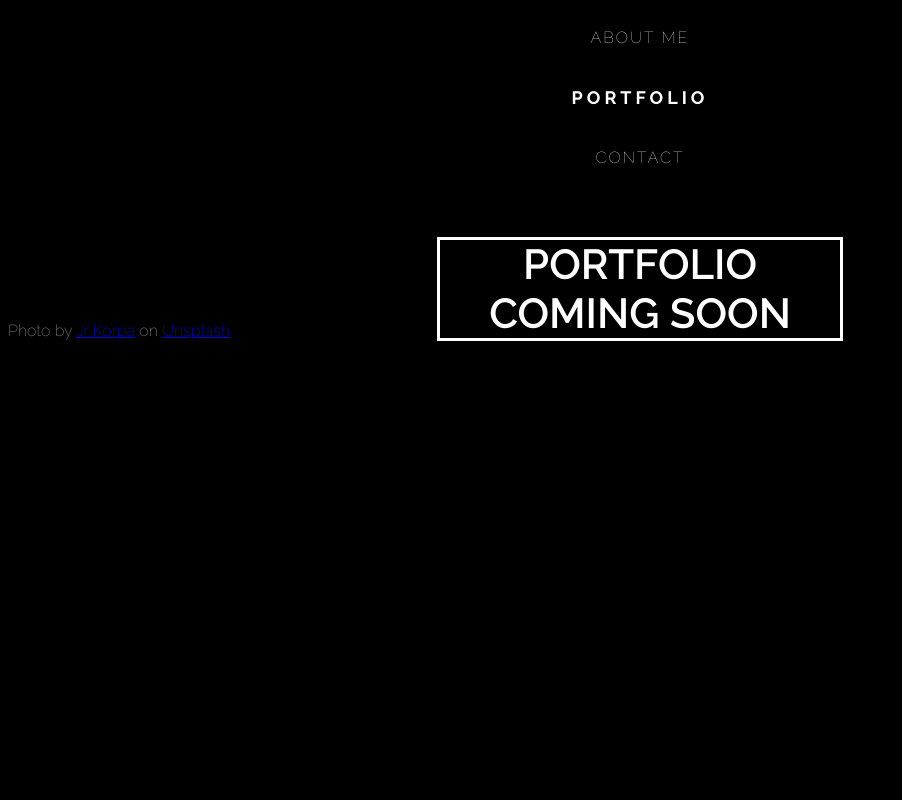
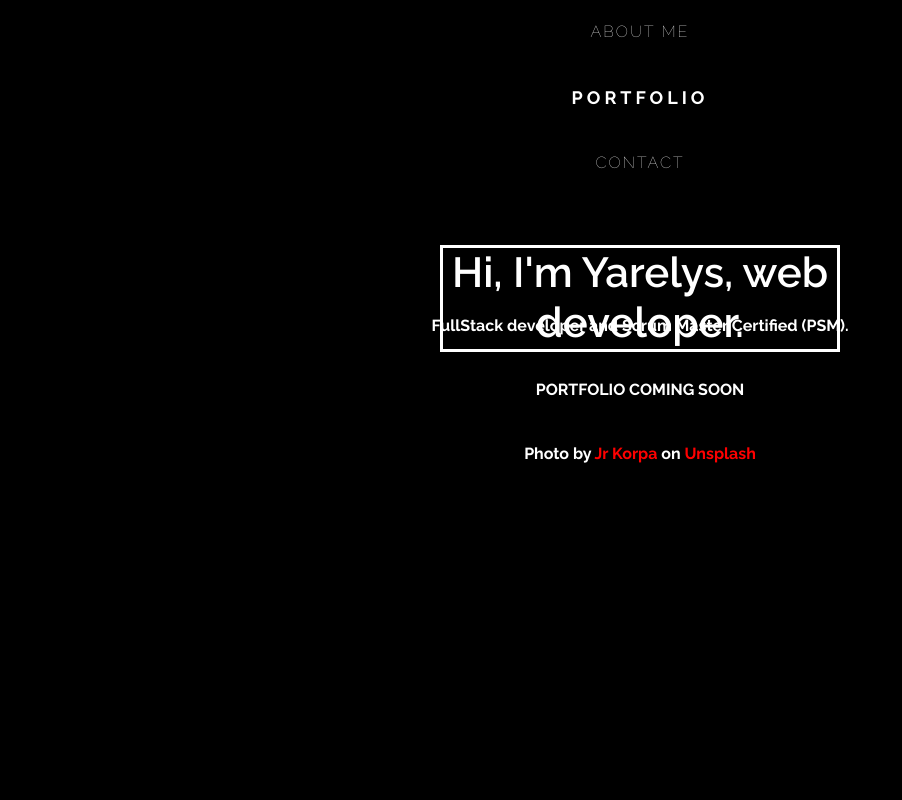
Before and after one commit to YarelysRR/yarelysrr.github.io, a plain HTML site: page index.html in a window 1280 px wide. Shown: the top 800 px of the page, without its empty margins (0-902 px from the left). Drawn offline with nearby package versions, Linux system fonts and the light colour scheme.

Commit message:
add bootstrap and button style changes
add bootstrap and made style changes buttons

```diff
--- a/index.html
+++ b/index.html
@@ -3,6 +3,9 @@
 <head>
     <title>Yarelys Rivera Rodriguez- WebDev Portfolio</title>
     <link href="https://fonts.googleapis.com/css?family=Amatic+SC|Raleway:100,200,600,700" rel="stylesheet">
+    <link rel="stylesheet" href="https://cdn.jsdelivr.net/npm/bootstrap@4.3.1/dist/css/bootstrap.min.css"
+        integrity="sha384-ggOyR0iXCbMQv3Xipma34MD+dH/1fQ784/j6cY/iJTQUOhcWr7x9JvoRxT2MZw1T" crossorigin="anonymous">
+    <meta name="viewport" content="width=device-width, initial-scale=1, shrink-to-fit=no">
     <link rel="stylesheet" href="/resources/style.css">
 </head>
 
@@ -19,12 +22,15 @@
 
     <div id="banner">
         <div class="content">
-            <h1>PORTFOLIO COMING SOON</h1>
+            <h1>Hi, I'm Yarelys, web developer.</h1>
+            <p>FullStack developer and Scrum Master Certified (PSM).</p>
+            <p>PORTFOLIO COMING SOON</p>
+            <img>
             <p>Photo by <a
                     href="https://unsplash.com/@jrkorpa?utm_source=unsplash&utm_medium=referral&utm_content=creditCopyText">Jr
                     Korpa</a> on <a
                     href="https://unsplash.com/s/photos/free-images-neon?utm_source=unsplash&utm_medium=referral&utm_content=creditCopyText">Unsplash</a>
-            </p>
+            </p></img>
         </div>
     </div>
 
--- a/resources/style.css
+++ b/resources/style.css
@@ -67,9 +67,15 @@ h3 {
 }
 
 p {
-  color: grey;
+  color: white;
   font-size: 16px;
   line-height: 48px;
+  font-weight: bold;
+  text-align: center;
+}
+
+.content p > a {
+  color: red;
 }
 
 .pull-quote {
@@ -100,7 +106,7 @@ p {
 }
 
 .share a:hover {
-  background: white;
+  background: turquoise;
   border: 1px solid blue;
-  color: blueviolet;
+  color: black;
 }
```
